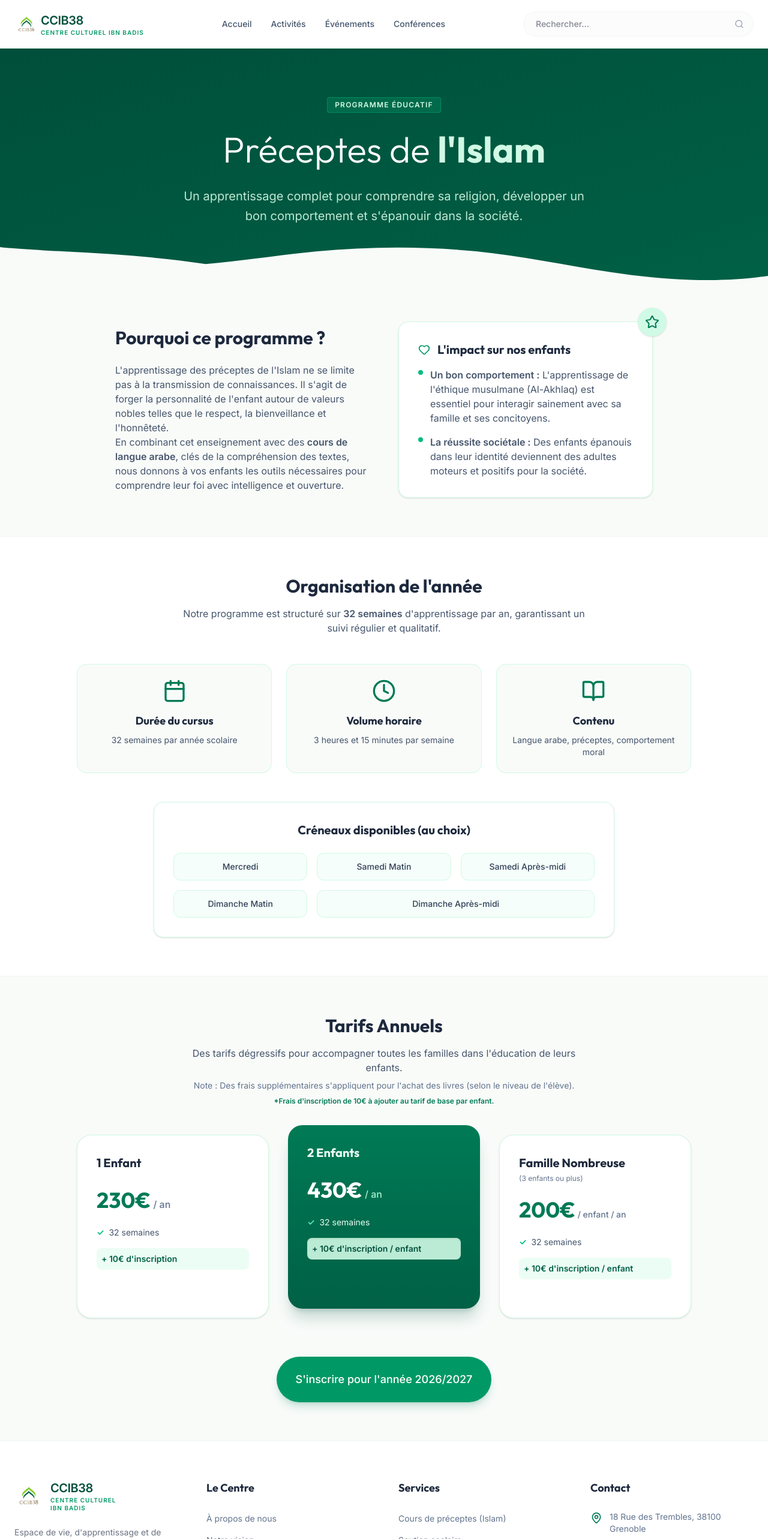
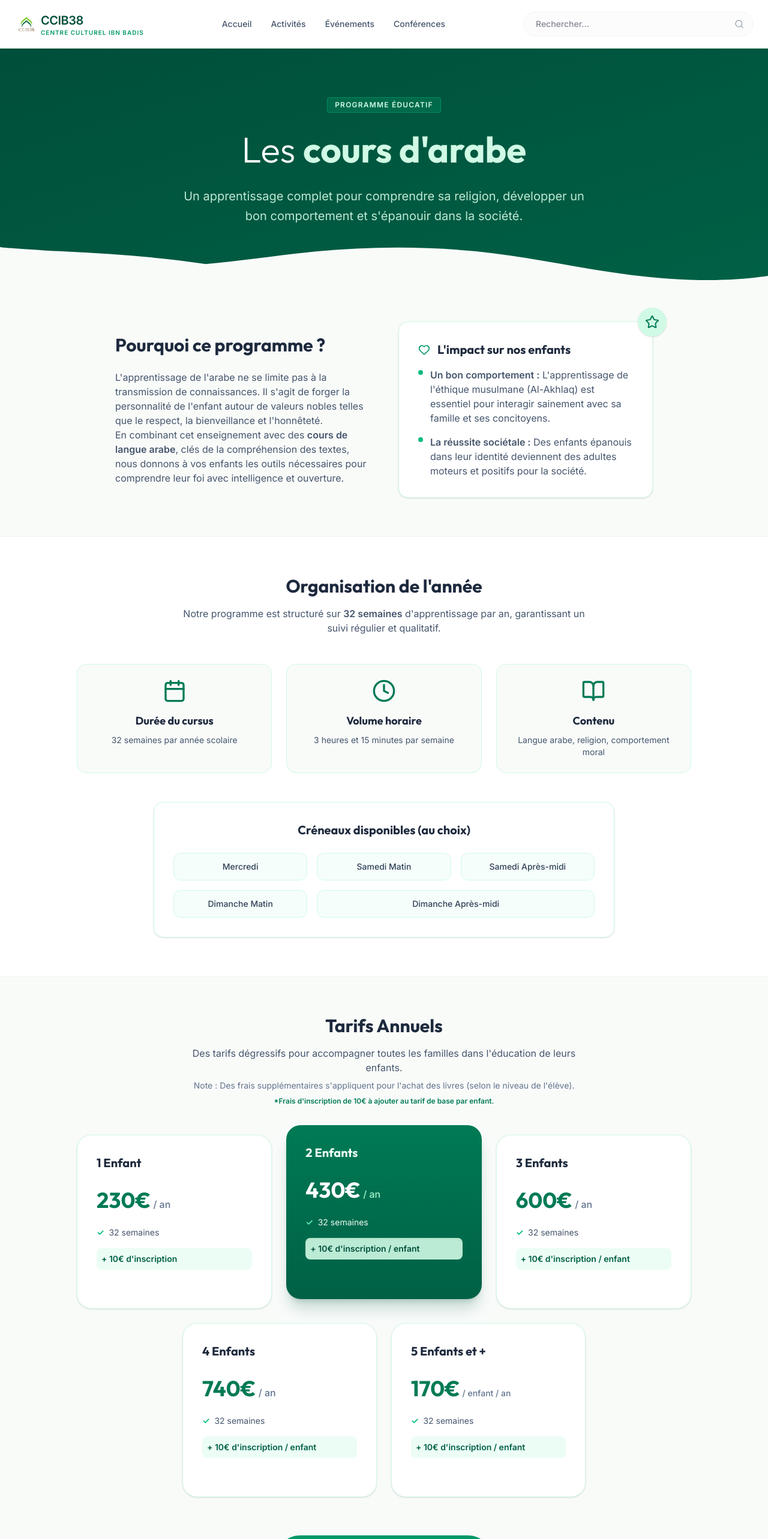
Before and after one commit to IssamLammri/ccib38_vitrine_site, a React (Vite) app: page /cours in a window 1280 px wide. Shown: the top 2566 px of the page at 60% size. Built offline with nearby package versions, Linux system fonts and the light colour scheme; a web font is replaced by a local one.

Commit message:
refactor: rename "Cours de préceptes" to "Les cours d'arabe"
Update naming across the site and remove the expired heatwave alert banner from the homepage.

```diff
--- a/src/components/layout/Footer.tsx
+++ b/src/components/layout/Footer.tsx
@@ -51,7 +51,7 @@ export default function Footer() {
           <div>
             <h4 className="font-bold text-lg mb-6 text-slate-800">Services</h4>
             <ul className="space-y-3">
-              <li><Link to="/cours" className="text-slate-500 hover:text-emerald-700 transition-colors text-sm">Cours de préceptes (Islam)</Link></li>
+              <li><Link to="/cours" className="text-slate-500 hover:text-emerald-700 transition-colors text-sm">Les cours d'arabe</Link></li>
               <li><Link to="/soutien" className="text-slate-500 hover:text-emerald-700 transition-colors text-sm">Soutien scolaire</Link></li>
               <li><Link to="/conferences" className="text-slate-500 hover:text-emerald-700 transition-colors text-sm">Conférences</Link></li>
               <li><Link to="/evenements" className="text-slate-500 hover:text-emerald-700 transition-colors text-sm">Événements</Link></li>
--- a/src/components/layout/Navbar.tsx
+++ b/src/components/layout/Navbar.tsx
@@ -16,7 +16,7 @@ const searchIndex = [
   { id: 10, title: 'Le rôle de la famille en Islam', path: '/conferences/1', type: 'Conférence', keywords: 'famille, éducation, parents, enfants' },
   { id: 11, title: 'La spiritualité au quotidien', path: '/conferences/2', type: 'Conférence', keywords: 'foi, foi au quotidien, pratique' },
   { id: 12, title: 'Nous contacter', path: '/contact', type: 'Page', keywords: 'téléphone, adresse, email, message, formulaire, où nous trouver' },
-  { id: 13, title: 'Cours de préceptes (Islam)', path: '/cours', type: 'Service', keywords: 'école, apprentissage, religion, coran, langue arabe' },
+  { id: 13, title: 'Les cours d\'arabe', path: '/cours', type: 'Service', keywords: 'école, apprentissage, religion, coran, langue arabe' },
   { id: 14, title: 'Soutien scolaire', path: '/soutien', type: 'Service', keywords: 'école, aide aux devoirs, méthodologie, rattrapage, mathématiques, français' },
   { id: 15, title: 'Contrôle parental et outils informatiques', path: '/conferences', type: 'Atelier', keywords: 'écrans, applications, enfants, technologie, ia' },
   { id: 16, title: "L'impact de l'IA sur notre quotidien", path: '/conferences', type: 'Conférence', keywords: 'technologie, intelligence artificielle, éthique' },
--- a/src/pages/Activites.tsx
+++ b/src/pages/Activites.tsx
@@ -5,7 +5,7 @@ import { Link } from 'react-router-dom';
 export default function Activites() {
   const activitesPrincipales = [
     {
-      title: "Préceptes de l'Islam",
+      title: "Les cours d'arabe",
       icon: <BookOpen className="w-10 h-10 text-emerald-700" />,
       description: "Des cours structurés pour comprendre et approfondir les fondements, l'éthique et la spiritualité, adaptés à différents niveaux.",
       link: "/cours",
@@ -37,7 +37,7 @@ export default function Activites() {
     <div className="min-h-screen bg-[#F9FBF9]">
       <Helmet>
         <title>Activités & Services - CCIB38</title>
-        <meta name="description" content="Découvrez les principales activités du Centre Culturel Ibn Badis : préceptes de l'islam, événements & conférences, et soutien scolaire." />
+        <meta name="description" content="Découvrez les principales activités du Centre Culturel Ibn Badis : cours d'arabe, événements & conférences, et soutien scolaire." />
       </Helmet>
 
       {/* Hero Section */}
--- a/src/pages/CoursIslam.tsx
+++ b/src/pages/CoursIslam.tsx
@@ -6,8 +6,8 @@ export default function CoursIslam() {
   return (
     <div className="overflow-hidden bg-[#F9FBF9] min-h-screen">
       <Helmet>
-        <title>Préceptes de l'Islam - CCIB38</title>
-        <meta name="description" content="Découvrez notre programme d'enseignement des préceptes de l'Islam et de la langue arabe. Un accompagnement bienveillant pour la réussite de vos enfants." />
+        <title>Les cours d'arabe - CCIB38</title>
+        <meta name="description" content="Découvrez notre programme d'enseignement des cours d'arabe. Un accompagnement bienveillant pour la réussite de vos enfants." />
       </Helmet>
 
       {/* Hero Section */}
@@ -18,7 +18,7 @@ export default function CoursIslam() {
                 Programme Éducatif
              </span>
              <h1 className="text-4xl md:text-5xl lg:text-6xl font-serif font-light leading-tight mb-6">
-               Préceptes de <span className="font-bold text-emerald-100">l'Islam</span>
+               Les <span className="font-bold text-emerald-100">cours d'arabe</span>
              </h1>
              <p className="text-lg md:text-xl text-emerald-100/90 leading-relaxed font-sans max-w-2xl mx-auto">
                Un apprentissage complet pour comprendre sa religion, développer un bon comportement et s'épanouir dans la société.
@@ -40,7 +40,7 @@ export default function CoursIslam() {
                <h2 className="text-3xl font-serif font-bold text-slate-800 mb-6">Pourquoi ce programme ?</h2>
                <div className="prose prose-lg text-slate-600 font-sans">
                  <p>
-                   L'apprentissage des préceptes de l'Islam ne se limite pas à la transmission de connaissances. Il s'agit de forger la personnalité de l'enfant autour de valeurs nobles telles que le respect, la bienveillance et l'honnêteté.
+                   L'apprentissage de l'arabe ne se limite pas à la transmission de connaissances. Il s'agit de forger la personnalité de l'enfant autour de valeurs nobles telles que le respect, la bienveillance et l'honnêteté.
                  </p>
                  <p>
                    En combinant cet enseignement avec des <strong>cours de langue arabe</strong>, clés de la compréhension des textes, nous donnons à vos enfants les outils nécessaires pour comprendre leur foi avec intelligence et ouverture.
@@ -99,7 +99,7 @@ export default function CoursIslam() {
             <div className="bg-[#F9FBF9] p-6 rounded-2xl border border-emerald-100 flex flex-col items-center text-center md:col-span-2 lg:col-span-1">
               <BookOpen className="w-10 h-10 text-emerald-700 mb-4" />
               <h3 className="font-bold text-lg text-slate-800 mb-2">Contenu</h3>
-              <p className="text-slate-600 text-sm">Langue arabe, préceptes, comportement moral</p>
+              <p className="text-slate-600 text-sm">Langue arabe, religion, comportement moral</p>
             </div>
           </div>
 
@@ -138,8 +138,7 @@ export default function CoursIslam() {
             </p>
           </div>
 
-          <div className="grid grid-cols-1 md:grid-cols-3 gap-8 max-w-5xl mx-auto mb-16">
-
+          <div className="grid grid-cols-1 md:grid-cols-3 gap-6 max-w-5xl mx-auto mb-6">
             {/* Tarif 1 enfant */}
             <div className="bg-white rounded-3xl p-8 shadow-sm border border-emerald-100 relative flex flex-col">
                <h3 className="text-xl font-bold text-slate-800 mb-1">1 Enfant</h3>
@@ -174,15 +173,33 @@ export default function CoursIslam() {
                </ul>
             </div>
 
-            {/* Tarif 3+ enfants */}
+            {/* Tarif 3 enfants */}
             <div className="bg-white rounded-3xl p-8 shadow-sm border border-emerald-100 relative flex flex-col">
-               <h3 className="text-xl font-bold text-slate-800 mb-1">Famille Nombreuse</h3>
-               <p className="text-xs text-slate-500 mb-4">(3 enfants ou plus)</p>
-               <div className="my-2">
-                 <span className="text-4xl font-display font-bold text-emerald-700">200€</span>
-                 <span className="text-slate-500 font-medium text-sm"> / enfant / an</span>
+               <h3 className="text-xl font-bold text-slate-800 mb-1">3 Enfants</h3>
+               <div className="my-6">
+                 <span className="text-4xl font-display font-bold text-emerald-700">600€</span>
+                 <span className="text-slate-500 font-medium"> / an</span>
                </div>
-               <ul className="space-y-3 text-slate-600 flex-1 mb-8 mt-4">
+               <ul className="space-y-3 text-slate-600 flex-1 mb-8">
+                  <li className="flex items-center gap-2 text-sm">
+                    <span className="text-emerald-500 font-bold">✓</span> 32 semaines
+                  </li>
+                  <li className="flex items-center gap-2 text-sm font-semibold text-emerald-800 bg-emerald-50 p-2 rounded-lg mt-4">
+                    + 10€ d'inscription / enfant
+                  </li>
+               </ul>
+            </div>
+          </div>
+
+          <div className="grid grid-cols-1 md:grid-cols-2 gap-6 max-w-2xl mx-auto mb-16">
+            {/* Tarif 4 enfants */}
+            <div className="bg-white rounded-3xl p-8 shadow-sm border border-emerald-100 relative flex flex-col">
+               <h3 className="text-xl font-bold text-slate-800 mb-1">4 Enfants</h3>
+               <div className="my-6">
+                 <span className="text-4xl font-display font-bold text-emerald-700">740€</span>
+                 <span className="text-slate-500 font-medium"> / an</span>
+               </div>
+               <ul className="space-y-3 text-slate-600 flex-1 mb-8">
                   <li className="flex items-center gap-2 text-sm">
                     <span className="text-emerald-500 font-bold">✓</span> 32 semaines
                   </li>
@@ -192,6 +209,22 @@ export default function CoursIslam() {
                </ul>
             </div>
 
+            {/* Tarif 5 enfants et + */}
+            <div className="bg-white rounded-3xl p-8 shadow-sm border border-emerald-100 relative flex flex-col">
+               <h3 className="text-xl font-bold text-slate-800 mb-1">5 Enfants et +</h3>
+               <div className="my-6">
+                 <span className="text-4xl font-display font-bold text-emerald-700">170€</span>
+                 <span className="text-slate-500 font-medium text-sm"> / enfant / an</span>
+               </div>
+               <ul className="space-y-3 text-slate-600 flex-1 mb-8">
+                  <li className="flex items-center gap-2 text-sm">
+                    <span className="text-emerald-500 font-bold">✓</span> 32 semaines
+                  </li>
+                  <li className="flex items-center gap-2 text-sm font-semibold text-emerald-800 bg-emerald-50 p-2 rounded-lg mt-4">
+                    + 10€ d'inscription / enfant
+                  </li>
+               </ul>
+            </div>
           </div>
 
           <div className="text-center">
--- a/src/pages/Home.tsx
+++ b/src/pages/Home.tsx
@@ -1,6 +1,6 @@
 import { Helmet } from 'react-helmet-async';
 import { Link, useLocation } from 'react-router-dom';
-import { ArrowRight, BookOpen, GraduationCap, Users, Heart, ThermometerSun } from 'lucide-react';
+import { ArrowRight, BookOpen, GraduationCap, Users, Heart } from 'lucide-react';
 import { Button } from '../components/ui/Button';
 import { motion } from 'motion/react';
 import { useState, useEffect } from 'react';
@@ -36,38 +36,6 @@ export default function Home() {
         <meta name="description" content="Découvrez le Centre Culturel Ibn Badis de Grenoble (CCIB38). Activités, cours de religion, soutien scolaire et événements culturels pour tous." />
       </Helmet>
 
-      {/* Alert Canicule */}
-      <div className="bg-amber-100 border-b border-amber-200 py-6 px-4 shrink-0 shadow-inner">
-        <div className="container mx-auto px-4 md:px-6">
-          <div className="flex flex-col md:flex-row items-start md:items-center gap-5">
-            <div className="bg-amber-500 text-white p-4 rounded-full shadow-sm shrink-0">
-              <ThermometerSun className="w-8 h-8" />
-            </div>
-            <div>
-              <h3 className="text-amber-900 font-bold text-xl md:text-2xl mb-2 flex items-center gap-2">
-                OPÉRATION CANICULE
-              </h3>
-              <p className="text-amber-800 text-base md:text-lg mb-4">
-                Face aux fortes chaleurs, le Centre Culturel Ibn Badis met à disposition un espace climatisé pour les personnes vulnérables.
-              </p>
-              <ul className="flex flex-col sm:flex-row flex-wrap gap-x-6 gap-y-2 text-amber-900 font-medium">
-                <li className="flex items-center gap-2 bg-amber-50 px-3 py-1.5 rounded-md border border-amber-200/60">
-                  <span className="text-amber-600 text-lg">✅</span> Salle climatisée
-                </li>
-                <li className="flex items-center gap-2 bg-amber-50 px-3 py-1.5 rounded-md border border-amber-200/60">
-                  <span className="text-amber-600 text-lg">✅</span> Eau fraîche à disposition
-                </li>
-                <li className="flex items-center gap-2 bg-amber-50 px-3 py-1.5 rounded-md border border-amber-200/60">
-                  <span className="text-amber-600 text-lg">✅</span> Espace de repos et de confort
-                </li>
-                <li className="flex items-center gap-2 bg-amber-50 px-3 py-1.5 rounded-md border border-amber-200/60">
-                  <span className="text-amber-600 text-lg">✅</span> Accueil bienveillant
-                </li>
-              </ul>
-            </div>
-          </div>
-        </div>
-      </div>
 
       {/* Hero Section */}
       <section className="relative pt-12 pb-24 md:pt-20 md:pb-32 bg-gradient-to-br from-emerald-900 to-emerald-800 shrink-0">
@@ -339,7 +307,7 @@ export default function Home() {
               <div className="w-12 h-12 rounded-xl bg-emerald-50 flex items-center justify-center text-emerald-700 mb-6 group-hover:scale-110 transition-transform">
                 <BookOpen className="w-6 h-6" />
               </div>
-              <h3 className="text-xl font-bold mb-3 text-slate-800">Préceptes de l'Islam</h3>
+              <h3 className="text-xl font-bold mb-3 text-slate-800">Les cours d'arabe</h3>
               <p className="text-slate-500 text-sm leading-relaxed mb-4 flex-1">
                 Des cours structurés pour comprendre et approfondir les fondements, l'éthique et la spiritualité, adaptés à différents niveaux.
               </p>
```
